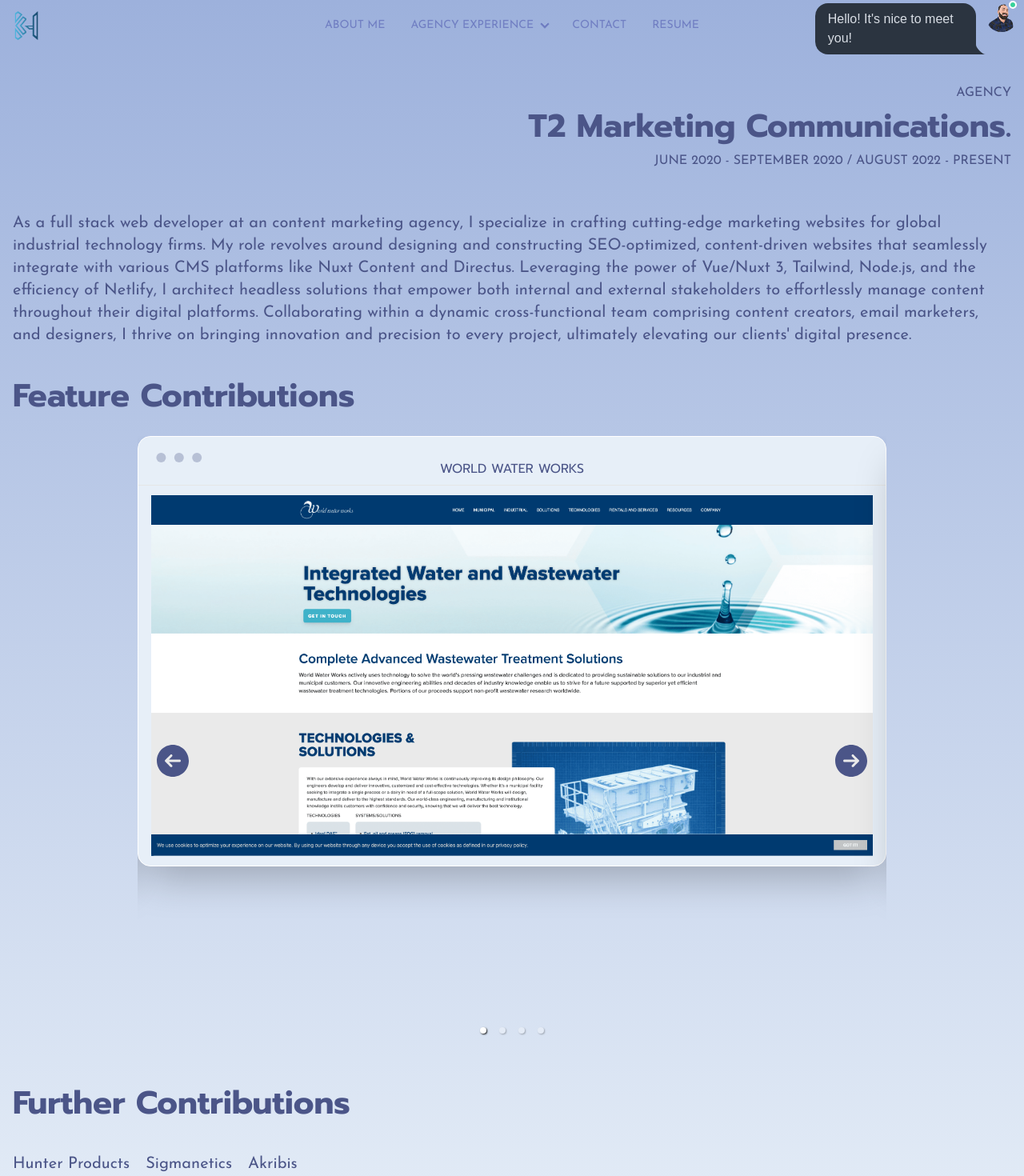
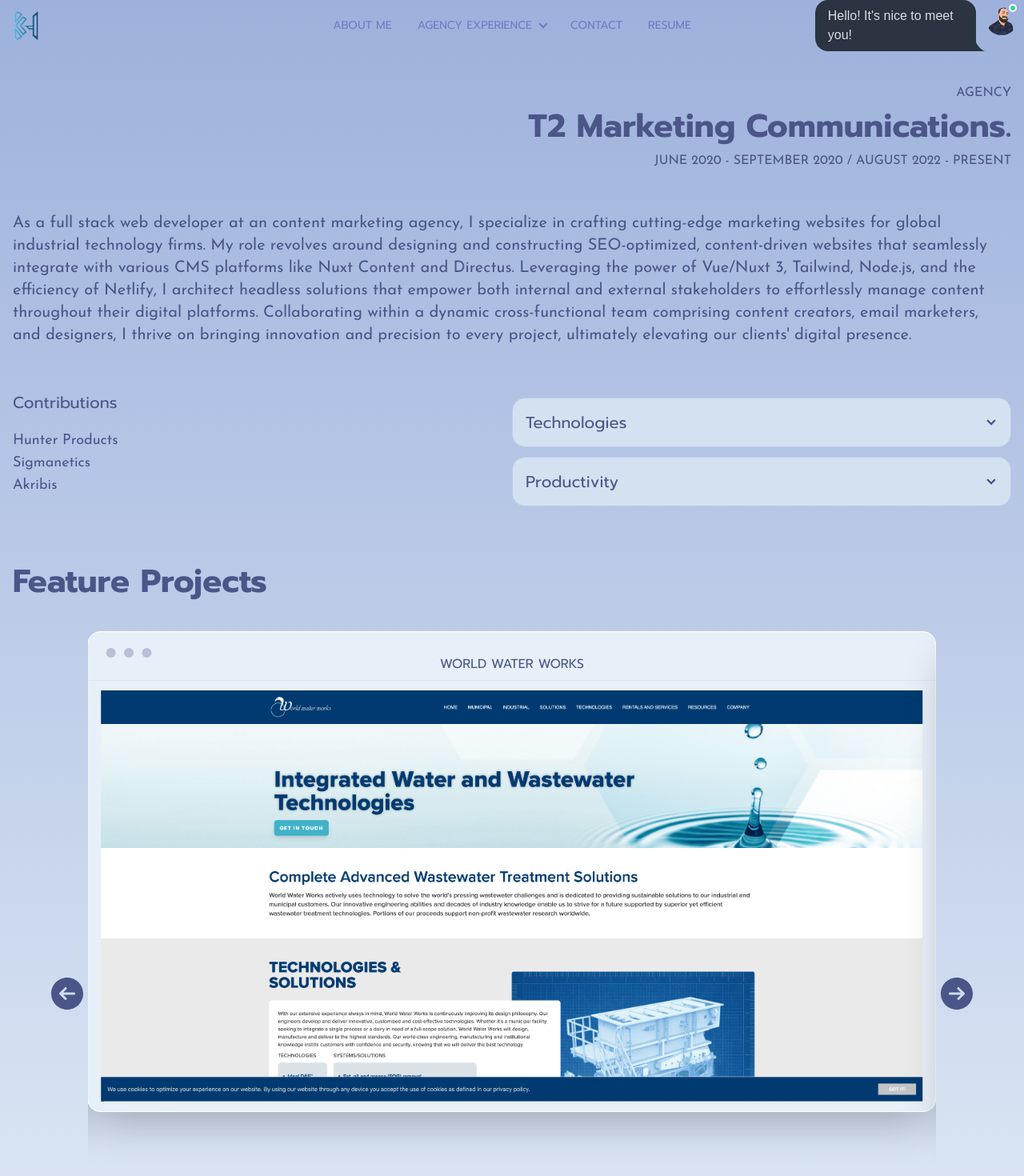
Before and after one commit to KhalidH82/khosein-23, a Next.js app: page /tmarcom in a window 1280 px wide. Shown: the top 1470 px of the page at 80% size. Built offline with nearby package versions, Linux system fonts and the light colour scheme.

Commit message:
removed logs

```diff
--- a/app/globals.css
+++ b/app/globals.css
@@ -91,11 +91,11 @@ h6 {
 }
 
 .carousel.carousel-slider {
-  width: 75% !important;
+  width: 85% !important;
   margin: 0 auto !important;
   overflow: visible !important;
   @media (max-width: 425px) {
-    width: 85% !important;
+    width: 100% !important;
   }
 }
 
@@ -111,3 +111,22 @@ h6 {
 .carousel .control-prev.control-arrow:before {
     border-right: 8px solid #707ec2;
 }
+
+.custom-btn-left {
+  position: absolute;
+  top: 50% !important;
+  left: -70px !important;
+  z-index: 2;
+  @media (max-width: 600px) {
+    left: -40px !important;
+  }
+}
+.custom-btn-right {
+  position: absolute;
+  top: 50% !important;
+  right: -70px !important;
+  z-index: 2;
+  @media (max-width: 600px) {
+    right: -40px !important;
+  }
+}
--- a/components/About.jsx
+++ b/components/About.jsx
@@ -57,7 +57,7 @@ const About = () => {
               </figure>
               <div className="card-body items-center text-center">
                 <div className="card-actions">
-                  <h2 className="card-title">{service.title}</h2>
+                  <h2 className={`card-title ${prompt.className}`}>{service.title}</h2>
                 </div>
               </div>
             </div>
--- a/components/Footer.jsx
+++ b/components/Footer.jsx
@@ -1,7 +1,5 @@
 import React from "react";
 import { footerLinks } from '../app/constants/data'
-
-console.log(footerLinks)
 const Footer = () => {
   return (
     <footer className="w-full h-[64px] bg-ship-cove-600 text-ship-cove-100">
--- a/components/Hero.jsx
+++ b/components/Hero.jsx
@@ -12,7 +12,7 @@ const Hero = () => {
               Hi, I'm{" "}
               <span className="text-ship-cove-700 font-extrabold">Khalid</span>
             </h1>
-            <div className="flex flex-col lg:flex-row sm:items-start xl:items-center gap-5">
+            <div className="flex flex-col lg:flex-row sm:items-start xl:items-center">
               <h2 className={`font-bold animate-character ${prompt.className}`}>
                 Full Stack Web Developer
               </h2>
--- a/components/NavBar.jsx
+++ b/components/NavBar.jsx
@@ -29,56 +29,7 @@ const NavBar = () => {
     >
       <div className="navbar-start">
         <div className="dropdown">
-          <ul
-            tabIndex={0}
-            className="menu menu-sm dropdown-content mt-3 z-[1] p-2 shadow bg-base-100 rounded-box w-80"
-          >
-            {navLinks.map((link) =>
-              link.sublink ? (
-                <li tabIndex={0}>
-                  <details>
-                    <summary className="uppercase font-extrabold text-ship-cove-600">
-                      {link.title}
-                    </summary>
-                    <ul className="p-2">
-                      {link.sublink.map((agency) => (
-                        <li>
-                          <a
-                            href={agency.link}
-                            className="uppercase font-extrabold text-ship-cove-600"
-                          >
-                            {agency.agency}
-                          </a>
-                        </li>
-                      ))}
-                    </ul>
-                  </details>
-                </li>
-              ) : (
-                <li key={link.id}>
-                  {" "}
-                  <a
-                    href={`#${link.id}`}
-                    className="link-underline link-underline-black border-none hover:bg-transparent uppercase font-extrabold text-ship-cove-600"
-                    target={link.title === "Resume" ? "_blank" : "_self"}
-                  >
-                    {link.title}
-                  </a>
-                </li>
-              )
-            )}
-          </ul>
-        </div>
-        <div className="w-full flex">
-        <a className="logo" href="/" target="_self">
-          <Image
-            src="/images/1.png"
-            width={50}
-            height={50}
-            alt="Khalid Hosein"
-          />
-        </a>
-           <label tabIndex={0} className="btn btn-ghost lg:hidden">
+          <label tabIndex={0} className="btn btn-ghost lg:hidden">
             <svg
               xmlns="http://www.w3.org/2000/svg"
               className="h-5 w-5"
@@ -94,23 +45,68 @@ const NavBar = () => {
               />
             </svg>
           </label>
+          <ul
+            tabIndex={0}
+            className="menu menu-sm dropdown-content mt-3 z-[1] p-2 shadow bg-base-100 rounded-box w-80"
+          >
+            {navLinks.map((link) =>
+              link.sublink ? (
+                <li tabIndex={0} className={prompt.className}>
+                  <details>
+                    <summary className="uppercase text-ship-cove-600">
+                      {link.title}
+                    </summary>
+                    <ul className="p-2">
+                      {link.sublink.map((agency) => (
+                        <li>
+                          <a
+                            href={agency.link}
+                            className="uppercase text-ship-cove-600"
+                          >
+                            {agency.agency}
+                          </a>
+                        </li>
+                      ))}
+                    </ul>
+                  </details>
+                </li>
+              ) : (
+                <li key={link.id} className={prompt.className}>
+                  {" "}
+                  <a
+                    href={`#${link.id}`}
+                    className="link-underline link-underline-black border-none hover:bg-transparent uppercase text-ship-cove-600"
+                    target={link.title === "Resume" ? "_blank" : "_self"}
+                  >
+                    {link.title}
+                  </a>
+                </li>
+              )
+            )}
+          </ul>
         </div>
+        <a className="logo" href="/" target="_self">
+          <Image
+            src="/images/1.png"
+            width={50}
+            height={50}
+            alt="Khalid Hosein"
+          />
+        </a>
       </div>
       <div className="navbar-center hidden lg:flex">
         <ul className="menu menu-horizontal px-1">
           {navLinks.map((link) =>
             link.sublink ? (
-              <li tabIndex={0}>
+              <li tabIndex={0} className={prompt.className}>
                 <details>
-                  <summary className={`uppercase ${josefin.className}`}>
-                    {link.title}
-                  </summary>
+                  <summary className="uppercase">{link.title}</summary>
                   <ul className="p-2 bg-ship-cove-100">
                     {link.sublink.map((agency) => (
                       <li>
                         <a
                           href={agency.link}
-                          className={`uppercase text-ship-cove-600 ${josefin.className}`}
+                          className="uppercase text-ship-cove-600"
                         >
                           {agency.agency}
                         </a>
@@ -120,11 +116,11 @@ const NavBar = () => {
                 </details>
               </li>
             ) : (
-              <li key={link.id}>
+              <li key={link.id} className={prompt.className}>
                 {" "}
                 <a
                   href={`#${link.id}`}
-                  className={`link-underline link-underline-black border-none hover:bg-transparent uppercase ${josefin.className}`}
+                  className="link-underline link-underline-black border-none hover:bg-transparent uppercase"
                   target={link.title === "Resume" ? "_blank" : "_self"}
                 >
                   {link.title}
@@ -137,7 +133,7 @@ const NavBar = () => {
       <div className="navbar-end">
         <div className={`${scrolled ? "hidden" : "block"}`}>
           <div className="md:flex hidden">
-            <div className="chat chat-end mt-2">
+            <div className="chat chat-end">
               <div className="chat-bubble">
                 <p>Hello! It's nice to meet you!</p>
               </div>
--- a/components/TMarcom.jsx
+++ b/components/TMarcom.jsx
@@ -2,6 +2,7 @@ import React from "react";
 import { tmarcomExperience } from "../app/constants/data";
 import Carousel from "/components/Carousel.js";
 import { prompt, josefin } from "../app/fonts";
+import { Technologies } from "/components/Technologies";
 
 const TMarcom = ({ projects }) => {
   return (
@@ -20,20 +21,16 @@ const TMarcom = ({ projects }) => {
       <p className={`py-3 mt-10 text-xl ${josefin.className}`}>
         {tmarcomExperience.description}
       </p>
-      <div className="h-full w-full">
-        <h2 className={`font-bold my-5 ${prompt.className}`}>
-          Feature Contributions
-        </h2>
-        <Carousel projects={projects} />
+      <div className="py-8 w-full flex flex-col md:flex-row items-center">
+        <div className="w-full md:w-1/2">
+          <div className="">
+            <p className={`text-xl mb-5 ${prompt.className}`}>Contributions</p>
           </div>
-      <h2 className={`font-bold my-5 ${prompt.className}`}>
-        Further Contributions
-      </h2>
-      <div className="w-full flex flex-wrap gap-5">
+          <div className="">
             {projects.map((project) =>
               project.featured === false ? (
-            <a href={project.link} key={project.link}>
-              <p className={`py-3 text-xl ${josefin.className}`}>
+                <a href={project.link} key={project.link} target="_blank">
+                  <p className={`text-lg ${josefin.className}`}>
                     {project.name}
                   </p>
                 </a>
@@ -41,6 +38,42 @@ const TMarcom = ({ projects }) => {
             )}
           </div>
         </div>
+        <div className="w-full md:w-1/2 flex flex-col gap-3">
+          <div
+            tabIndex={1}
+            className="collapse collapse-arrow border border-ship-cove-300 bg-ship-cove-200 mt-5"
+          >
+            <div className="collapse-title">
+              <p className={`text-xl ${prompt.className}`}>Technologies</p>
+            </div>
+            <div className="collapse-content">
+              {tmarcomExperience.technologies.map((tech) => (
+                <p className={`text-base ${josefin.className}`}>{tech}</p>
+              ))}
+            </div>
+          </div>
+          <div
+            tabIndex={2}
+            className="collapse collapse-arrow border border-ship-cove-300 bg-ship-cove-200"
+          >
+            <div className="collapse-title">
+              <p className={`text-xl ${prompt.className}`}>Productivity</p>
+            </div>
+            <div className="collapse-content">
+              {tmarcomExperience.productivity.map((tool) => (
+                <p className={`text-base ${josefin.className}`}>{tool}</p>
+              ))}
+            </div>
+          </div>
+        </div>
+      </div>
+      <div className="h-full w-full">
+        <h2 className={`font-bold my-8 ${prompt.className}`}>
+          Feature Projects
+        </h2>
+        <Carousel projects={projects} />
+      </div>
+    </div>
   );
 };
 
--- a/components/Thorium.jsx
+++ b/components/Thorium.jsx
@@ -20,19 +20,57 @@ const Thorium = ({ projects }) => {
       <p className={`py-3 mt-10 text-xl ${josefin.className}`}>
         {thoriumExperience.description}
       </p>
-      <div className="h-full w-full">
-        <h2 className={`font-bold my-5 ${prompt.className}`}>Feature Contributions</h2>
-        <Carousel projects={projects} />
+      <div className="py-8 w-full flex flex-col md:flex-row items-center">
+        <div className="w-full md:w-1/2">
+          <div className="">
+            <p className={`text-xl mb-5 ${prompt.className}`}>Contributions</p>
           </div>
-      <h2 className={`font-bold my-5 ${prompt.className}`}>Further Contributions</h2>
-      <div className="w-full flex flex-wrap gap-5">
+          <div className="">
             {projects.map((project) =>
               project.featured === false ? (
-            <a href={project.link} key={project.link}>
-              <p className={`py-3 text-xl ${josefin.className}`}>{project.name}</p>
+                <a href={project.link} key={project.link} target="_blank">
+                  <p className={`text-lg ${josefin.className}`}>
+                    {project.name}
+                  </p>
                 </a>
               ) : null
             )}
+          </div>
+        </div>
+        <div className="w-full md:w-1/2 flex flex-col gap-3">
+          <div
+            tabIndex={1}
+            className="collapse collapse-arrow border border-ship-cove-300 bg-ship-cove-200 mt-5"
+          >
+            <div className="collapse-title">
+              <p className={`text-xl ${prompt.className}`}>Technologies</p>
+            </div>
+            <div className="collapse-content">
+              {thoriumExperience.technologies.map((tech) => (
+                <p className={`text-base ${josefin.className}`}>{tech}</p>
+              ))}
+            </div>
+          </div>
+          <div
+            tabIndex={2}
+            className="collapse collapse-arrow border border-ship-cove-300 bg-ship-cove-200"
+          >
+            <div className="collapse-title">
+              <p className={`text-xl ${prompt.className}`}>Productivity</p>
+            </div>
+            <div className="collapse-content">
+              {thoriumExperience.productivity.map((tool) => (
+                <p className={`text-base ${josefin.className}`}>{tool}</p>
+              ))}
+            </div>
+          </div>
+        </div>
+      </div>
+      <div className="h-full w-full">
+        <h2 className={`font-bold my-5 ${prompt.className}`}>
+          Feature Contributions
+        </h2>
+        <Carousel projects={projects} />
       </div>
     </div>
   );
--- a/package.json
+++ b/package.json
@@ -16,6 +16,7 @@
     "next": "^13.4.19",
     "postcss": "8.4.24",
     "react": "18.2.0",
+    "react-animate-on-scroll": "^2.1.7",
     "react-calendly": "^4.1.1",
     "react-dom": "18.2.0",
     "react-fast-marquee": "^1.6.0",
```
Also changed, not shown: components/Carousel.js (+4 -4 lines), 1 other file (tests, documents, lock files or other folders). Lines whose indentation alone changed are shown as unchanged.
